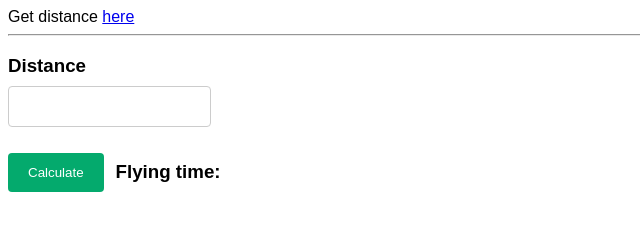
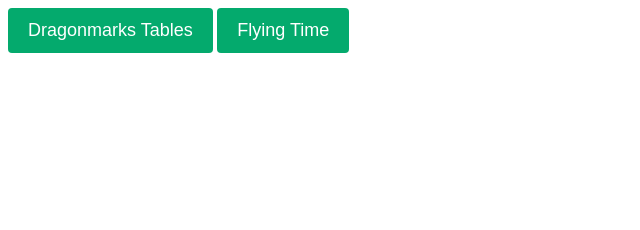
Before and after one commit to saramaggie/eberron, a website: page index.html in a window 1280 px wide. Shown: the whole page, without its empty margins (0-640 px from the left). Drawn offline with nearby package versions, Linux system fonts and the light colour scheme.

Commit message:
refactor: flying-time to it's own page style split into file
rebase

```diff
--- a/index.html
+++ b/index.html
@@ -5,76 +5,14 @@
 		<meta charset="UTF-8">
 		<meta http-equiv="X-UA-Compatible" content="IE=edge">
 		<meta name="viewport" content="width=device-width, initial-scale=1.0">
-		<title>Flying Time</title>
+		<title>Eberron</title>
+		<link rel="stylesheet" href="style.css">
 		<script src="https://cdnjs.cloudflare.com/ajax/libs/jquery/3.6.0/jquery.min.js"></script>
-		<style>
-			body {
-				font-family: Arial, Helvetica, sans-serif;
-			}
-
-			input[type="text"] {
-				max-width: 100%;
-				padding: 12px;
-				border: 1px solid #ccc;
-				border-radius: 4px;
-				box-sizing: border-box;
-				margin-top: 6px;
-				margin-bottom: 16px;
-				resize: vertical;
-			}
-
-			button {
-				background-color: #04aa6d;
-				color: white;
-				padding: 12px 20px;
-				border: none;
-				border-radius: 4px;
-				cursor: pointer;
-			}
-
-			button:hover {
-				box-shadow: 0 10px 20px rgba(0, 0, 0, 0.2);
-			}
-
-			button:active {
-				box-shadow: 0 5px 10px rgba(0, 0, 0, 0.2);
-			}
-
-			#disHead {
-				margin-bottom: 3px;
-			}
-
-			hr {
-				border-color: #eaeaea;
-			}
-
-			#resBox {
-				display: flex;
-				align-items: center;
-				grid-gap: 12px;
-			}
-		</style>
 	</head>
 
 	<body>
-		Get distance <a href="https://eberronmap.johnarcadian.com/" target="_blank">here</a><br>
-		<hr>
-		<h3 id="disHead">Distance</h3>
-		<input type="text" id="distance">
-
-		<div id="resBox">
-			<button id="button">Calculate</button>
-			<h3>Flying time: <span id="result"></span></h3>
-		</div>
+		<button class="button" onclick="window.location.href = 'src/dragonmarks.html'">Dragonmarks Tables</button>
+		<button class="button" onclick="window.location.href = 'src/flying-time.html'">Flying Time</button>
 	</body>
-	<script>
-		$(document).ready(function () {
-			$("#button").click(function () {
-				let exact = $("#distance").val() / 25;
-				let round = Math.round(exact);
-				$("#result").html(`${round} hours`);
-			});
-		});
-	</script>
 
 </html>
--- /dev/null
+++ b/src/style.css
@@ -0,0 +1,30 @@
+body {
+	font-family: Arial, Helvetica, sans-serif;
+}
+
+input[type="text"] {
+	max-width: 100%;
+	padding: 12px;
+	border: 1px solid #ccc;
+	border-radius: 4px;
+	box-sizing: border-box;
+	margin-top: 6px;
+	margin-bottom: 16px;
+	resize: vertical;
+}
+
+button {
+	background-color: #04aa6d;
+	color: white;
+	cursor: pointer;
+	padding: 12px 20px;
+	border: none;
+	border-radius: 4px;
+	font-size: 18px;
+	transition: transform .1s;
+	text-align: center;
+}
+
+button:active {
+	transform: scale(0.98);
+}
```
Also changed, not shown: src/flying-time.html (added, +49 -0 lines).
